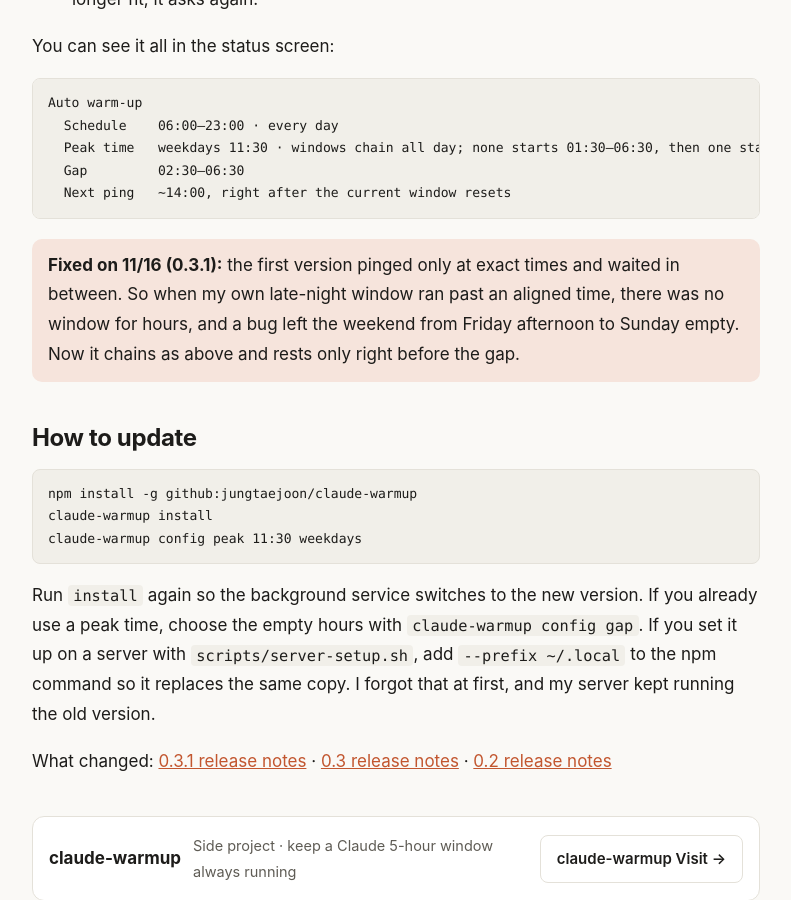
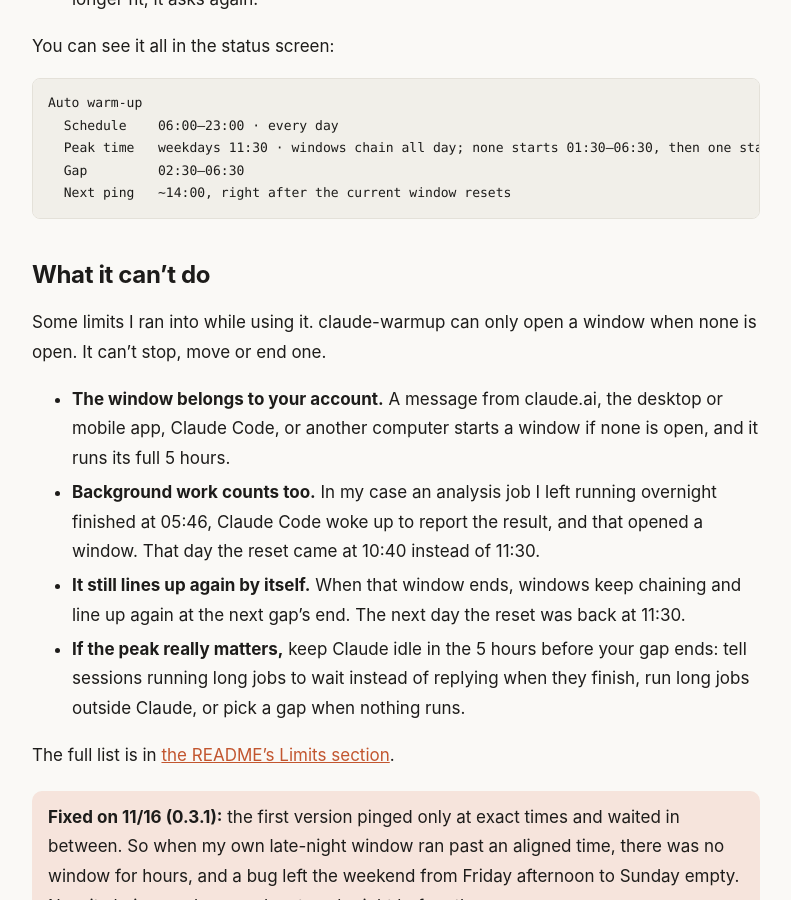
Before and after one commit to jungtaejoon/blog, a Jekyll site: the page built from en/_posts/2026-11-12-claude-warmup-peak-time.md, in a window 1280 px wide and 900 px high, scrolled down 2089 px. Shown: the whole window, without its empty margins (244-1035 px from the left). Built offline with Jekyll 4.4.1, drawn with Linux system fonts in a browser that asks for light colours.

Commit message:
Peak time post: add what claude-warmup can't control
Co-Authored-By: Claude Opus 5.5 <noreply@anthropic.com>

````diff
--- a/en/_posts/2026-11-12-claude-warmup-peak-time.md
+++ b/en/_posts/2026-11-12-claude-warmup-peak-time.md
@@ -62,6 +62,17 @@ Auto warm-up
   Next ping   ~14:00, right after the current window resets
 ```
 
+## What it can't do
+
+Some limits I ran into while using it. claude-warmup can only open a window when none is open. It can't stop, move or end one.
+
+- **The window belongs to your account.** A message from claude.ai, the desktop or mobile app, Claude Code, or another computer starts a window if none is open, and it runs its full 5 hours.
+- **Background work counts too.** In my case an analysis job I left running overnight finished at 05:46, Claude Code woke up to report the result, and that opened a window. That day the reset came at 10:40 instead of 11:30.
+- **It still lines up again by itself.** When that window ends, windows keep chaining and line up again at the next gap's end. The next day the reset was back at 11:30.
+- **If the peak really matters,** keep Claude idle in the 5 hours before your gap ends: tell sessions running long jobs to wait instead of replying when they finish, run long jobs outside Claude, or pick a gap when nothing runs.
+
+The full list is in [the README's Limits section](https://github.com/jungtaejoon/claude-warmup#limits-what-it-cant-control).
+
 > **Fixed on 11/16 (0.3.1):** the first version pinged only at exact times and waited in between. So when my own late-night window ran past an aligned time, there was no window for hours, and a bug left the weekend from Friday afternoon to Sunday empty. Now it chains as above and rests only right before the gap.
 
 ## How to update
````
Also changed, not shown: _posts/2026-11-12-claude-warmup-peak-time.md (+11 -0 lines).
